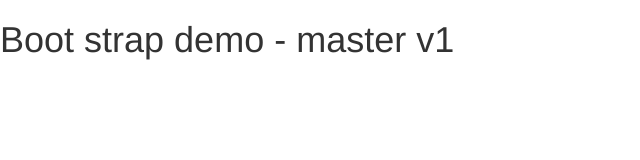
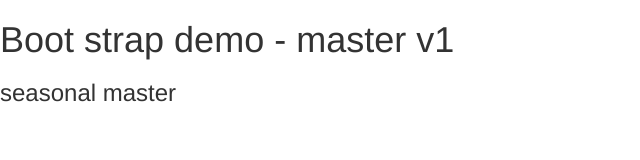
Before and after one commit to deleep000/corn.bread.demo, a plain HTML site: page WebContent/index.html in a window 1280 px wide. Shown: the whole page, without its empty margins (0-640 px from the left). Drawn offline with nearby package versions, Linux system fonts and the light colour scheme.

Commit message:
added sea r2_index

```diff
--- a/WebContent/index.html
+++ b/WebContent/index.html
@@ -9,6 +9,8 @@
 <body>
 <div>
 	<h1>Boot strap demo - master v1</h1>
+
+	<h3>seasonal master</h3>
 </div>
 </body>
 </html>
```
